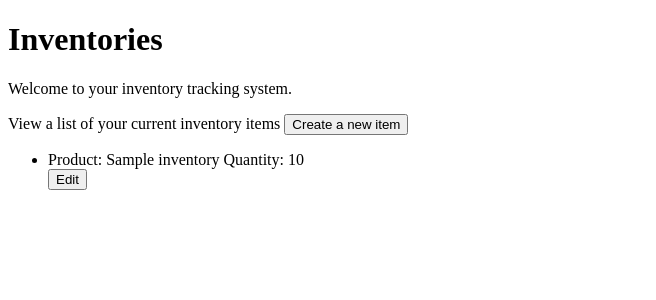
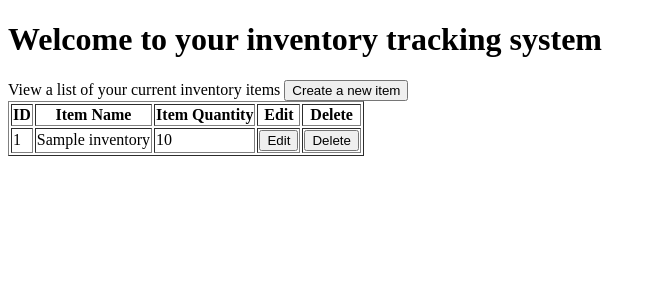
Before and after one commit to melanietai/inventory-tracking-system-web-app, a Flask app: page / in a window 1280 px wide. Shown: the top 300 px of the page, without its empty margins (0-656 px from the left). Run offline with Flask 2, Linux system fonts and the light colour scheme; tables that the repository leaves empty hold one stand-in row (values such as "Sample post").

Commit message:
Move data to a table

```diff
--- a/myapp/templates/index.html
+++ b/myapp/templates/index.html
@@ -1,10 +1,8 @@
 {% extends 'base.html' %}
-{% block title %}Inventories{% endblock %}
+{% block title %}Inventory{% endblock %}
 
 {% block body %}
-<h1>Inventories</h1>
-<p>Welcome to your inventory tracking system.</p>
-
+<h1>Welcome to your inventory tracking system</h1>
 
 <span>View a list of your current inventory items</span>
   <a href="/inventory/new">
@@ -13,16 +11,31 @@
 
 
 
-<ul>
+<table border="1">
+  <tr>
+    <th>ID</th>
+    <th>Item Name</th>
+    <th>Item Quantity</th>
+    <th>Edit</th>
+    <th>Delete</th>
+  </tr>
   {% for item in all_inventory %}
-  <li>
-    Product: {{ item.name }}
-    Quantity: {{ item.qty }}
-    <form action="/inventory/{{ item.id }}">
-      <button type="submit">Edit</button>
-    </form>
-  </li>
+  <tr>
+    <td>{{ item.id }}</td>
+    <td>{{ item.name }}</td>
+    <td>{{ item.qty }}</td>
+    <td>
+      <form action="/inventory/{{ item.id }}">
+        <button type="submit">Edit</button>
+      </form>
+    </td>
+    <td>
+      <form action="/inventory/{{ item.id }}">
+        <button type="submit">Delete</button>
+      </form>
+    </td>
+  </tr>
   {% endfor %}
-</ul>
+</table>
 
 {% endblock %}
```
